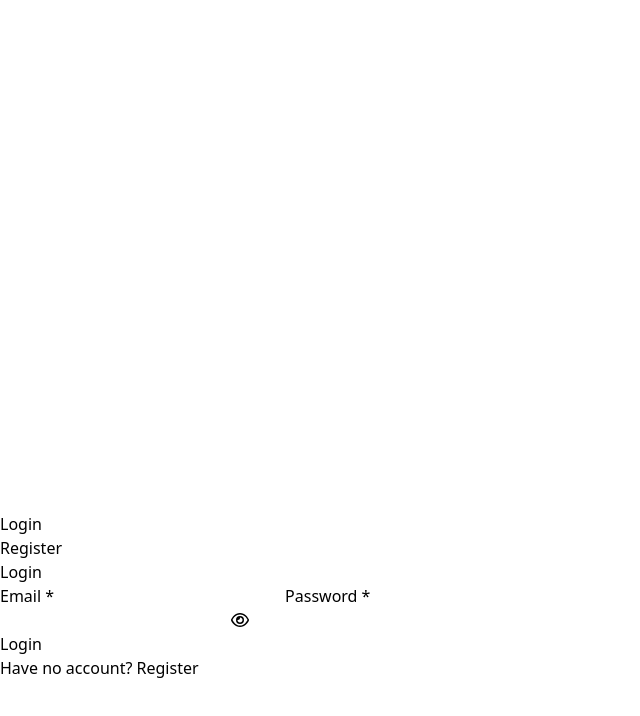
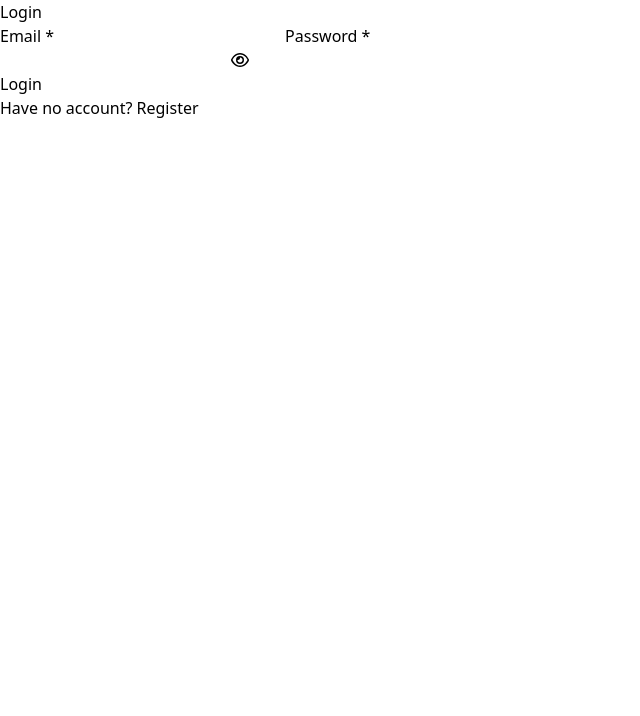
Before and after one commit to ari889/chat-application-react, a React (Vite) app: page / in a window 1280 px wide. Shown: the top 716 px of the page, without its empty margins (0-640 px from the left). Built offline with nearby package versions, Linux system fonts and the light colour scheme.

Commit message:
Remove layout

```diff
--- a/src/App.jsx
+++ b/src/App.jsx
@@ -14,14 +14,14 @@ function App() {
     <div>Checking authenticatyion...</div>
   ) : (
     <BrowserRouter>
-      <Layout>
+      {/* <Layout> */}
       <Routes>
         <Route path="/inbox" element={<PrivateRoute><Index /></PrivateRoute>} />
         <Route path="/inbox/:id" element={<PrivateRoute><Index /></PrivateRoute>} />
         <Route path="/register" element={<PublicRoute><Register /></PublicRoute>} />
         <Route path="/" element={<PublicRoute><Login /></PublicRoute>} />
       </Routes>
-      </Layout>
+      {/* </Layout> */}
     </BrowserRouter>
   )
 }
```
Lines whose indentation alone changed are shown as unchanged.
